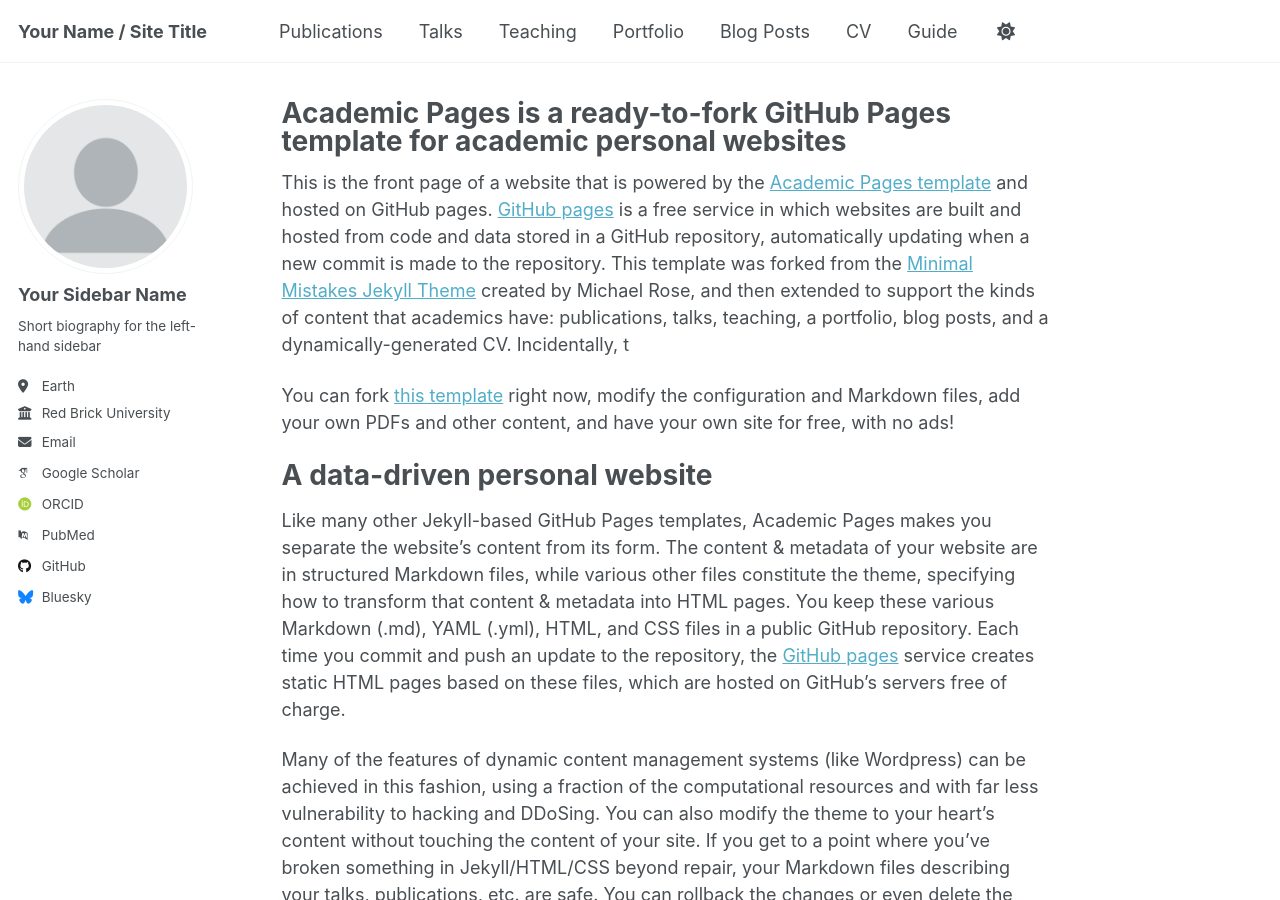
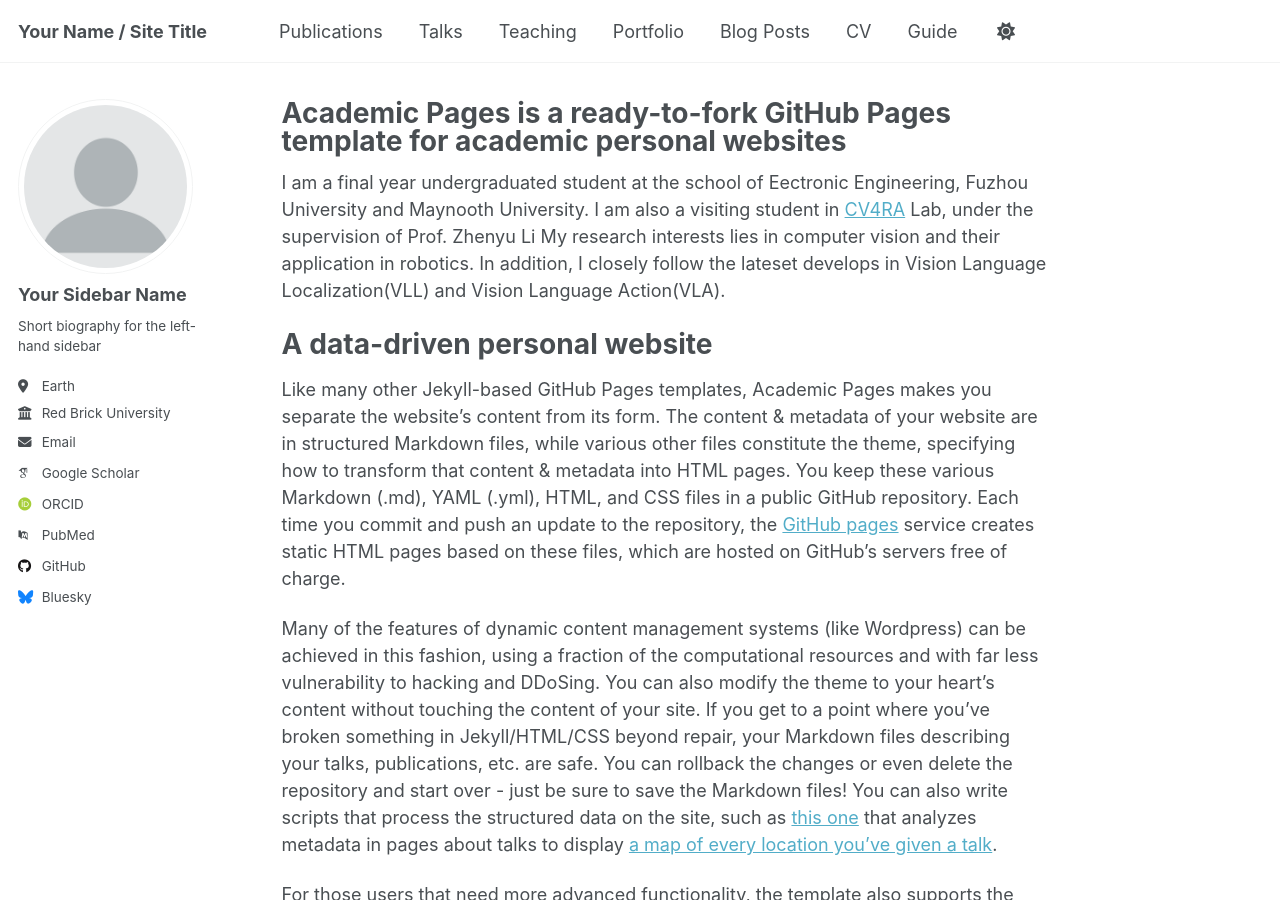
Before and after one commit to nuozimiaowu/TianyiShang.github.io, a Jekyll site: the page built from _pages/about.md, in a window 1280 px wide and 900 px high. Built offline with Jekyll 4.4.1, drawn with Linux system fonts in a browser that asks for light colours; some web fonts are replaced; a script that is not in the unit is left out.

Commit message:
Update about.md

```diff
--- a/_pages/about.md
+++ b/_pages/about.md
@@ -7,9 +7,8 @@ redirect_from:
   - /about.html
 ---
 
-This is the front page of a website that is powered by the [Academic Pages template](https://github.com/academicpages/academicpages.github.io) and hosted on GitHub pages. [GitHub pages](https://pages.github.com) is a free service in which websites are built and hosted from code and data stored in a GitHub repository, automatically updating when a new commit is made to the repository. This template was forked from the [Minimal Mistakes Jekyll Theme](https://mmistakes.github.io/minimal-mistakes/) created by Michael Rose, and then extended to support the kinds of content that academics have: publications, talks, teaching, a portfolio, blog posts, and a dynamically-generated CV. Incidentally, t
-
- You can fork [this template](https://github.com/academicpages/academicpages.github.io) right now, modify the configuration and Markdown files, add your own PDFs and other content, and have your own site for free, with no ads!
+I am a final year undergraduated student at the school of Eectronic Engineering, Fuzhou University and Maynooth University. I am also a visiting student in [CV4RA](https://github.com/CV4RA) Lab, under the supervision of Prof. Zhenyu Li
+My research interests lies in computer vision and their application in robotics. In addition, I closely follow the lateset develops in Vision Language Localization(VLL) and Vision Language Action(VLA).
 
 A data-driven personal website
 ======
```
